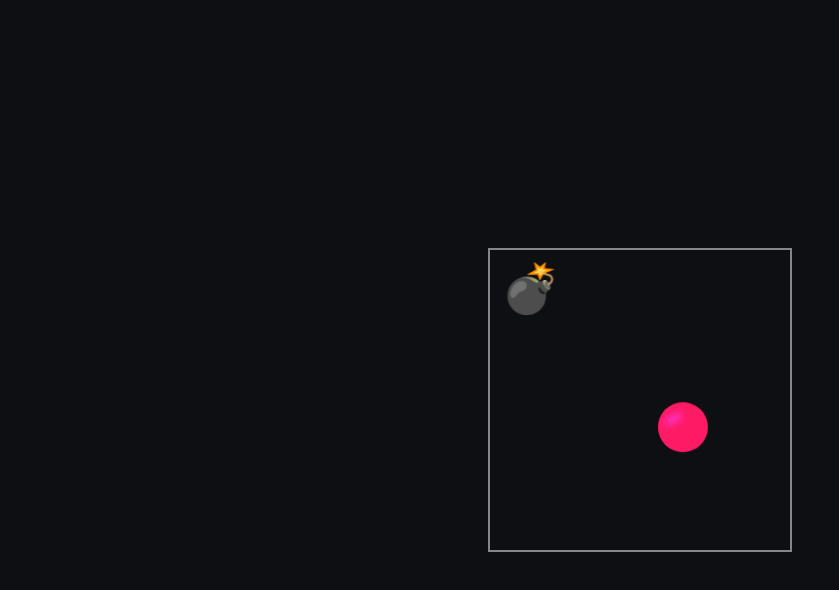
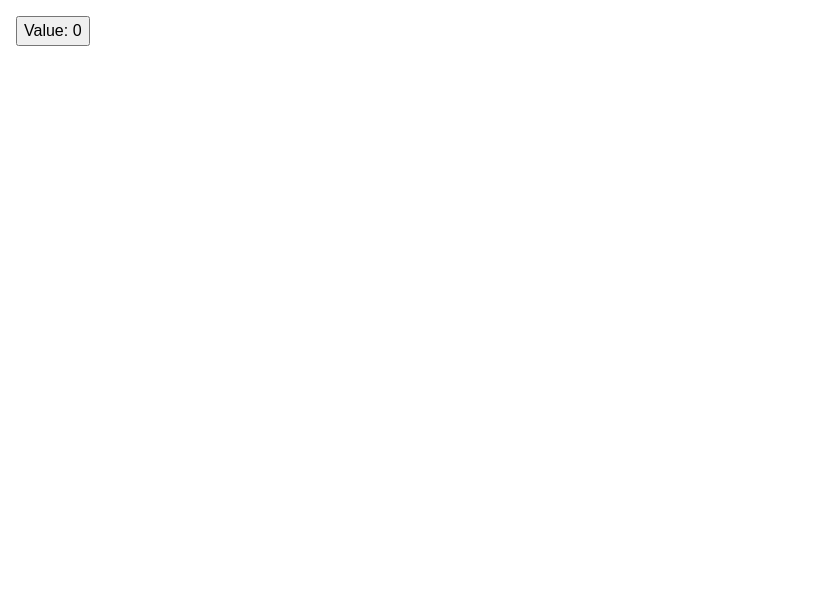
Before and after one commit to simotae14/react-joy-exercises, a React (Create React App) app: page / in a window 1280 px wide. Shown: the top 590 px of the page, without its empty margins (0-839 px from the left). Built offline with nearby package versions, Linux system fonts and the light colour scheme; a web font is replaced by a local one.

Commit message:
38 The useState Hook

```diff
--- a/src/App.js
+++ b/src/App.js
@@ -1,39 +1,13 @@
 import React from 'react';
 
-import VisuallyHidden from './VisuallyHidden';
-
-function ClickBallGame() {
-  function handleClick(type) {
-    if (type === 'win') {
-      alert('You win!');
-    } else {
-      alert('You lose :(');
-    }
-  }
+function Counter() {
+  const [count, setCount] = React.useState(0);
 
   return (
-    <div className="wrapper">
-      <button
-        className="ball"
-        onClick={() => handleClick("win")}
-      >
-        <VisuallyHidden>
-          Ball
-        </VisuallyHidden>
-      </button>
-      <button
-        className="bomb"
-        onClick={() => handleClick("lose")}
-      >
-        <span
-          role="img"
-          aria-label="bomb"
-        >
-          💣
-        </span>
-      </button>
-    </div>
+    <button onClick={() => setCount(count + 1)}>
+      Value: {count}
+    </button>
   );
 }
 
-export default ClickBallGame;
+export default Counter;
--- a/src/VisuallyHidden.js
+++ /dev/null
@@ -1,28 +0,0 @@
-// These styles will make sure the component
-// is not visible, but will still be announced
-// by screen readers.
-//
-// Adding “display: none” would hide the
-// element from ALL users, including those
-// using screen-readers.
-const hiddenStyles = {
-  display: 'inline-block',
-  position: 'absolute',
-  overflow: 'hidden',
-  clip: 'rect(0 0 0 0)',
-  height: 1,
-  width: 1,
-  margin: -1,
-  padding: 0,
-  border: 0,
-};
-
-const VisuallyHidden = ({ children }) => {
-  return (
-    <span style={hiddenStyles}>
-      {children}
-    </span>
-  );
-};
-
-export default VisuallyHidden;
--- a/src/styles.css
+++ b/src/styles.css
@@ -1,151 +1,3 @@
-/*
-  Comment out this chunk to disable motion:
-*/
-@media (prefers-reduced-motion: no-preference) {
-  .ball {
-    animation: moveBall 15000ms ease-in-out infinite alternate;
-  }
-  .bomb {
-    animation: moveBomb 12345ms ease-in-out infinite alternate;
-  }
+strong {
+  color: deeppink;
 }
-
-
-body {
-  padding: 0px;
-  margin: 0px;
-  background-color: hsl(210deg 15% 6%);
-}
-#root {
-  position: absolute;
-  inset: 0px;
-  margin: auto;
-  width: 300px;
-  height: 300px;
-  outline: 2px solid hsl(0deg 0% 100% / 0.5);
-  overflow: hidden;
-}
-.ball, .bomb {
-  position: absolute;
-  top: 0;
-  width: 50px;
-  height: 50px;
-  border-radius: 50%;
-  border: none;
-  cursor: pointer;
-  will-change: transform;
-}
-.ball {
-  left: 0;
-  background: hsl(340deg 100% 55%);
-}
-.ball::after {
-  content: '';
-  position: absolute;
-  top: 25%;
-  left: 10%;
-  width: 40%;
-  height: 15%;
-  border-radius: 50%;
-  background: hsl(0deg 0% 100% / 0.9);
-  mix-blend-mode: overlay;
-  filter: blur(3px);
-  transform: rotate(-30deg);
-}
-.bomb {
-  left: 50px;
-  background: transparent;
-  font-size: 3rem;
-}
-
-@keyframes moveBall {
-  0% {
-    transform: translate(150px, 40px);
-  }
-  10% {
-    transform: translate(10px, 230px);
-  }
-  16% {
-    transform: translate(50px, 130px);
-  }
-  25% {
-    transform: translate(250px, 20px);
-  }
-  30% {
-    transform: translate(210px, 0px);
-  }
-  39% {
-    transform: translate(20px, 250px);
-  }
-  50% {
-    transform: translate(150px, 150px);
-  }
-  60% {
-    transform: translate(234px, 160px);
-  }
-  62% {
-    transform: translate(250px, 150px);
-  }
-  64.5% {
-    transform: translate(240px, 135px);
-  }
-  70% {
-    transform: translate(0px, 0px);
-  }
-  76% {
-    transform: translate(100px, 100px);
-  }
-  82% {
-    transform: translate(200px, 0px);
-  }
-  90% {
-    transform: translate(100px, 250px);
-  }
-  100% {
-    transform: translate(150px, 40px);
-  }
-}
-@keyframes moveBomb {
-  0% {
-    transform: translate(0px, 140px);
-  }
-  5% {
-    transform: translate(160px, 30px);
-  }
-  12% {
-    transform: translate(180px, 130px);
-  }
-  25% {
-    transform: translate(0px, 40px);
-  }
-  28% {
-    transform: translate(20px, 20px);
-  }
-  40% {
-    transform: translate(200px, 240px);
-  }
-  47% {
-    transform: translate(100px, 200px);
-  }
-  50% {
-    transform: translate(50px, 230px);
-  }
-  64% {
-    transform: translate(-50px, 0px);
-  }
-  68% {
-    transform: translate(40px, 35px);
-  }
-  76% {
-    transform: translate(-31px, 200px);
-  }
-  84.5% {
-    transform: translate(150px, 120px);
-  }
-  93% {
-    transform: translate(30px, 240px);
-  }
-  100% {
-    transform: translate(0px, 140px);
-  }
-}
```
